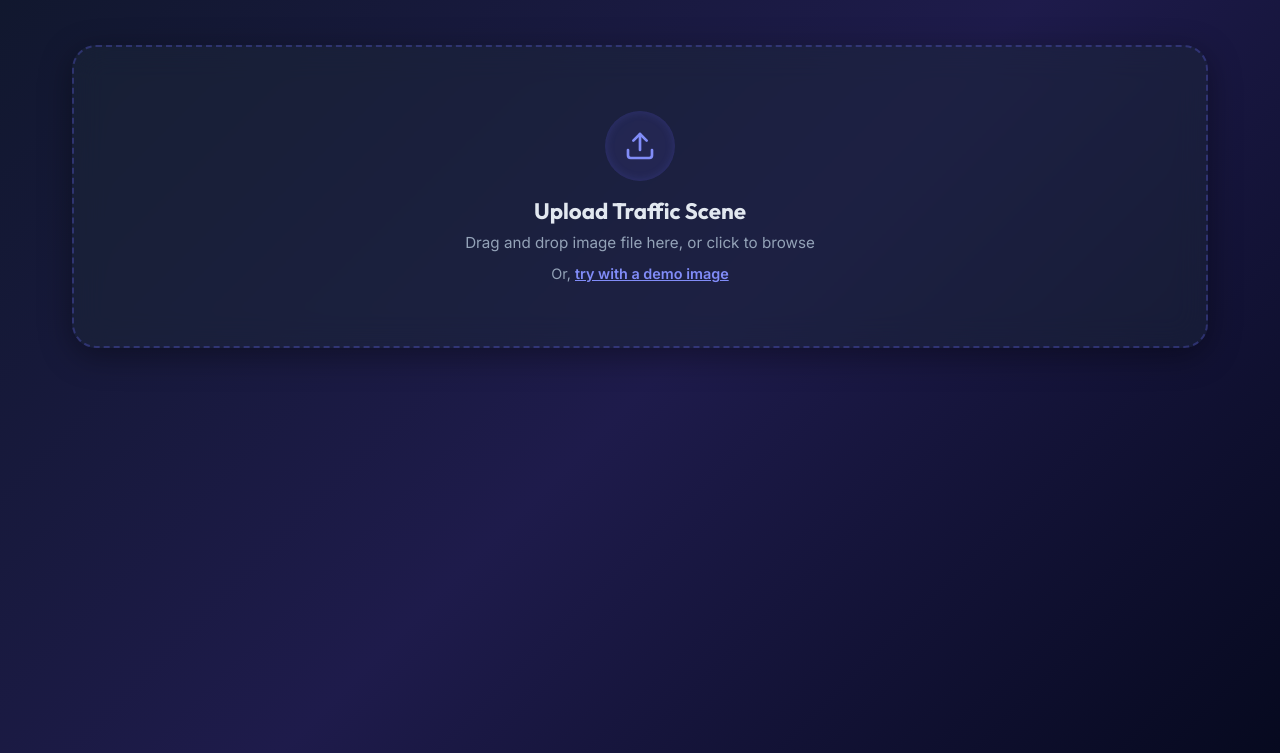
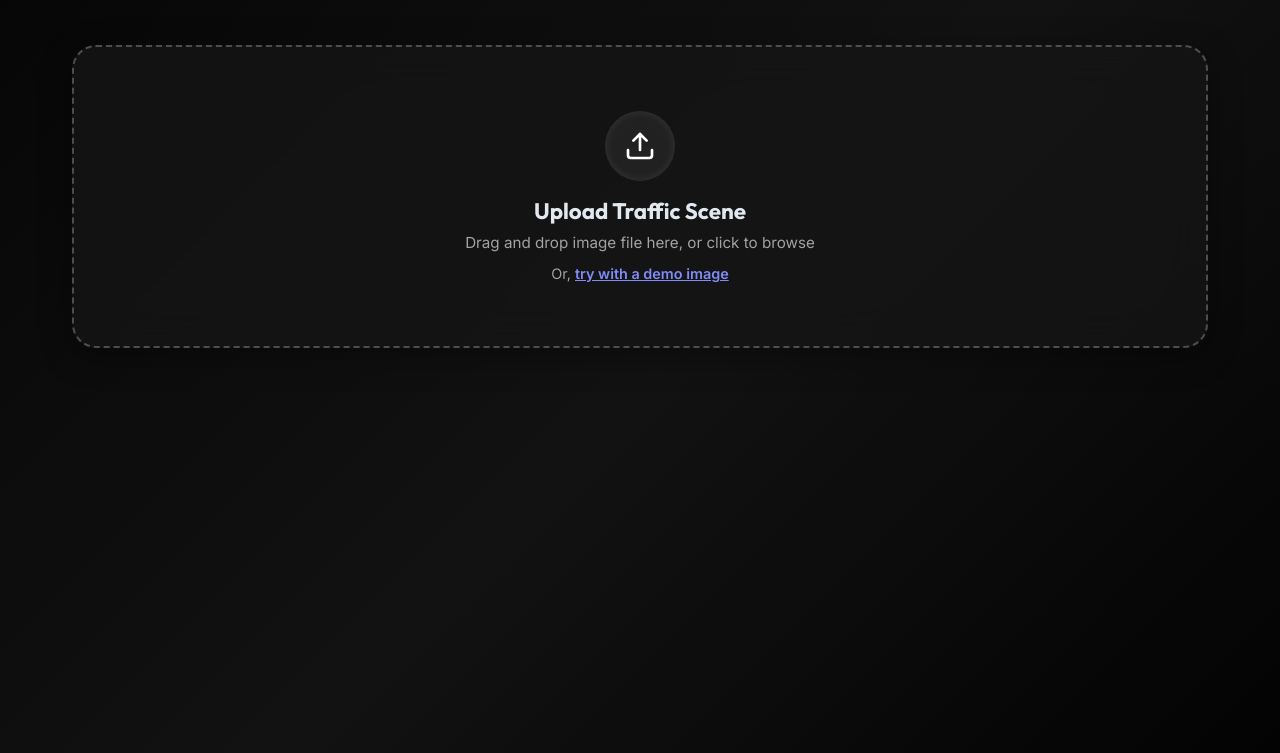
Before and after one commit to Vignesh132006/Detection-and-classification-for-Traffic-Analaysis, a plain HTML site: page templates/index.html in a window 1280 px wide. Shown: the part 153-906 px from the top of the page. Drawn offline with Linux system fonts and the light colour scheme.

Commit message:
Add Black & White monochrome layout theme, environment check updates to notebook, and dynamic port bindings for deployment

```diff
--- a/templates/index.html
+++ b/templates/index.html
@@ -11,16 +11,16 @@
 
     <style>
         :root {
-            --bg-gradient: linear-gradient(135deg, #0f172a 0%, #1e1b4b 50%, #020617 100%);
-            --panel-bg: rgba(30, 41, 59, 0.45);
-            --panel-border: rgba(255, 255, 255, 0.08);
-            --text-main: #f8fafc;
-            --text-muted: #94a3b8;
-            --accent: #6366f1;
-            --accent-glow: rgba(99, 102, 241, 0.4);
-            --accent-success: #10b981;
-            --accent-success-glow: rgba(16, 185, 129, 0.3);
-            --glass-blur: blur(16px);
+            --bg-gradient: linear-gradient(135deg, #050505 0%, #121212 50%, #000000 100%);
+            --panel-bg: rgba(22, 22, 22, 0.75);
+            --panel-border: rgba(255, 255, 255, 0.12);
+            --text-main: #ffffff;
+            --text-muted: #a3a3a3;
+            --accent: #ffffff;
+            --accent-glow: rgba(255, 255, 255, 0.35);
+            --accent-success: #ffffff;
+            --accent-success-glow: rgba(255, 255, 255, 0.25);
+            --glass-blur: blur(20px);
         }
 
         * {
@@ -53,7 +53,7 @@
             font-size: 3rem;
             font-weight: 800;
             letter-spacing: -0.03em;
-            background: linear-gradient(to right, #818cf8, #e0e7ff, #34d399);
+            background: linear-gradient(to right, #ffffff 20%, #a3a3a3 50%, #ffffff 80%);
             -webkit-background-clip: text;
             -webkit-text-fill-color: transparent;
             margin-bottom: 0.5rem;
@@ -98,7 +98,7 @@
             flex-direction: column;
             align-items: center;
             justify-content: center;
-            border: 2px dashed rgba(99, 102, 241, 0.3);
+            border: 2px dashed rgba(255, 255, 255, 0.25);
             cursor: pointer;
             position: relative;
             overflow: hidden;
@@ -125,20 +125,20 @@
             width: 70px;
             height: 70px;
             margin-bottom: 1rem;
-            background: rgba(99, 102, 241, 0.1);
+            background: rgba(255, 255, 255, 0.06);
             border-radius: 50%;
             display: inline-flex;
             align-items: center;
             justify-content: center;
-            color: #818cf8;
+            color: #ffffff;
             font-size: 2rem;
-            box-shadow: inset 0 0 10px rgba(99, 102, 241, 0.2);
+            box-shadow: inset 0 0 10px rgba(255, 255, 255, 0.1);
             transition: background 0.3s ease;
         }
 
         .upload-section:hover .upload-icon {
-            background: rgba(99, 102, 241, 0.25);
-            color: #c7d2fe;
+            background: rgba(255, 255, 255, 0.15);
+            color: #ffffff;
         }
 
         .upload-placeholder h3 {
@@ -258,8 +258,8 @@
         }
 
         .summary-card {
-            background: linear-gradient(135deg, rgba(99, 102, 241, 0.15) 0%, rgba(30, 41, 59, 0.45) 100%);
-            border: 1px solid rgba(99, 102, 241, 0.2);
+            background: linear-gradient(135deg, rgba(255, 255, 255, 0.08) 0%, rgba(20, 20, 20, 0.55) 100%);
+            border: 1px solid rgba(255, 255, 255, 0.1);
             border-radius: 20px;
             padding: 1.5rem;
             display: flex;
@@ -272,6 +272,7 @@
             height: 80px;
             border-radius: 50%;
             background: var(--accent);
+            color: #000000;
             box-shadow: 0 0 20px var(--accent-glow);
             display: flex;
             align-items: center;
@@ -348,7 +349,7 @@
             gap: 0.8rem;
             background: var(--accent);
             border: none;
-            color: white;
+            color: #000000;
             font-family: 'Outfit', sans-serif;
             font-size: 1.1rem;
             font-weight: 600;
@@ -361,8 +362,8 @@
         }
 
         .btn-download:hover {
-            background: #4f46e5;
-            box-shadow: 0 6px 20px rgba(79, 70, 229, 0.6);
+            background: #e5e5e5;
+            box-shadow: 0 6px 20px rgba(255, 255, 255, 0.45);
             transform: translateY(-2px);
         }
 
```
Also changed, not shown: 2 other files.
